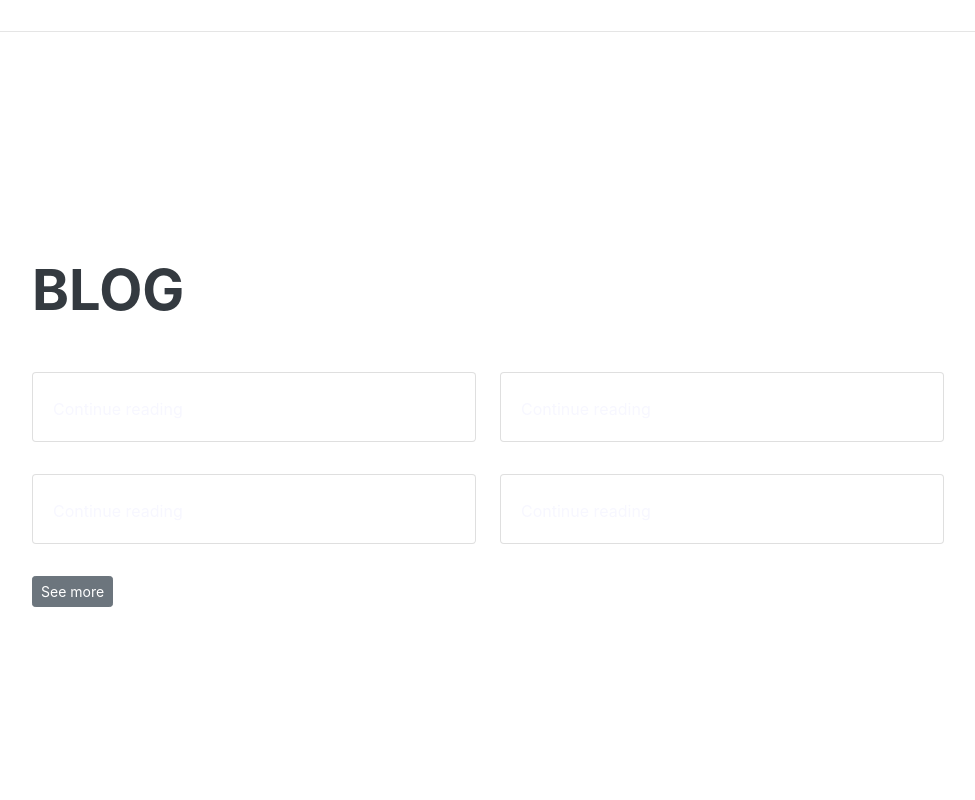
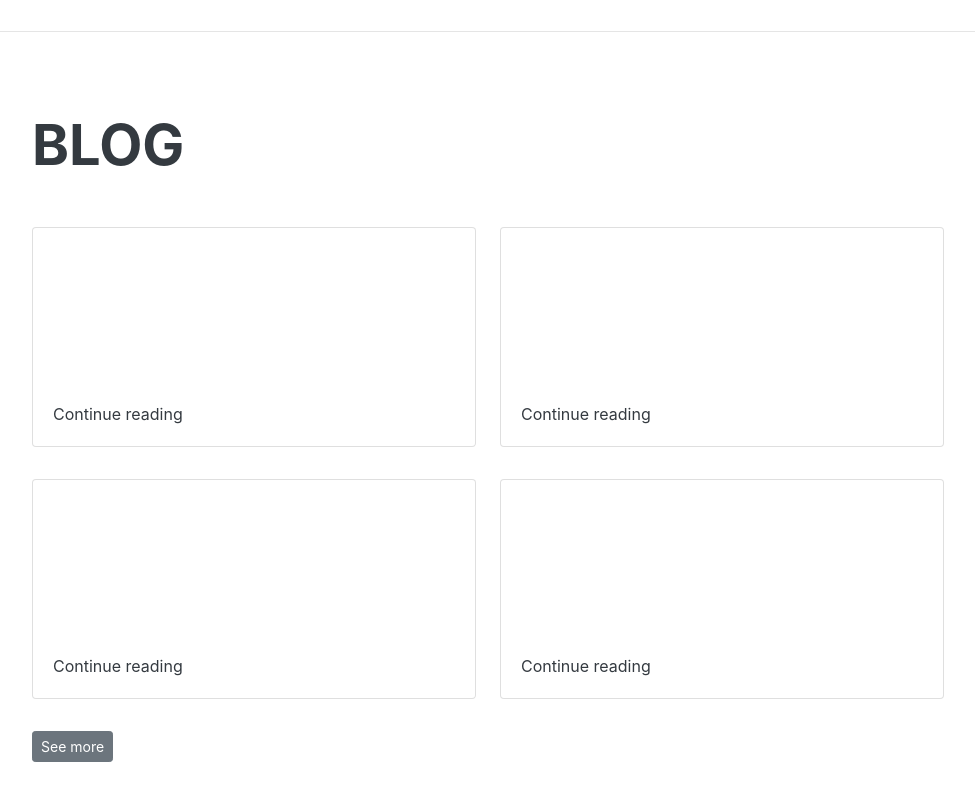
Before and after one commit to jfox14/jfox14.github.io, a plain HTML site: page index.html in a window 1280 px wide. Shown: the part 3361-4161 px from the top of the page, without its empty margins (288-1263 px from the left). Drawn offline with nearby package versions, Linux system fonts and the light colour scheme; no server answers; a web font is replaced by a local one.

Commit message:
Fix blog load issues and update blog preview stylings

```diff
--- a/index.html
+++ b/index.html
@@ -279,27 +279,27 @@
                     <div class="row mb-2">
                       <div class="col-md-6">
                         <div class="card flex-md-row mb-4 box-shadow h-md-250">
-                          <div class="card-body d-flex flex-column align-items-start">
+                          <div class="card-body flex-column align-items-start">
                             <!-- <strong class="d-inline-block mb-2 text-primary">World</strong> -->
                             <h3 class="mb-0">
                               <a class="text-dark" href="#" id="post-0-title"></a>
                             </h3>
                             <div class="mb-1 text-muted" id="post-0-date"></div>
-                            <p class="card-text mb-auto" id="post-0-preview"></p>
-                            <a href="#" id="post-0-link">Continue reading</a>
+                            <div class="card-text mb-auto" id="post-0-preview" style="height:150px; overflow:hidden;"></div>
+                            <a href="#" class="text-dark"id="post-0-link">Continue reading</a>
                           </div>
                         </div>
                       </div>
                       <div class="col-md-6">
                         <div class="card flex-md-row mb-4 box-shadow h-md-250">
-                          <div class="card-body d-flex flex-column align-items-start">
+                          <div class="card-body flex-column align-items-start">
                             <!-- <strong class="d-inline-block mb-2 text-primary">World</strong> -->
                             <h3 class="mb-0">
                               <a class="text-dark" href="#" id="post-1-title"></a>
                             </h3>
                             <div class="mb-1 text-muted" id="post-1-date"></div>
-                            <p class="card-text mb-auto" id="post-1-preview"></p>
-                            <a href="#" id="post-1-link">Continue reading</a>
+                            <div class="card-text mb-auto" id="post-1-preview" style="height:150px; overflow:hidden;"></div>
+                            <a href="#" class="text-dark" id="post-1-link">Continue reading</a>
                           </div>
                         </div>
                       </div>
@@ -307,27 +307,27 @@
                     <div class="row mb-2">
                       <div class="col-md-6">
                         <div class="card flex-md-row mb-4 box-shadow h-md-250">
-                          <div class="card-body d-flex flex-column align-items-start">
+                          <div class="card-body flex-column align-items-start">
                             <!-- <strong class="d-inline-block mb-2 text-primary">World</strong> -->
                             <h3 class="mb-0">
                               <a class="text-dark" href="#" id="post-2-title"></a>
                             </h3>
                             <div class="mb-1 text-muted" id="post-2-date"></div>
-                            <p class="card-text mb-auto" id="post-2-preview"></p>
-                            <a href="#" id="post-2-link">Continue reading</a>
+                            <div class="card-text mb-auto" id="post-2-preview" style="height:150px; overflow:hidden;"></div>
+                            <a href="#" class="text-dark" id="post-2-link">Continue reading</a>
                           </div>
                         </div>
                       </div>
                       <div class="col-md-6">
                         <div class="card flex-md-row mb-4 box-shadow h-md-250">
-                          <div class="card-body d-flex flex-column align-items-start">
+                          <div class="card-body flex-column align-items-start">
                             <!-- <strong class="d-inline-block mb-2 text-primary">World</strong> -->
                             <h3 class="mb-0">
                               <a class="text-dark" href="#" id="post-3-title"></a>
                             </h3>
                             <div class="mb-1 text-muted" id="post-3-date"></div>
-                            <p class="card-text mb-auto" id="post-3-preview"></p>
-                            <a href="#" id="post-3-link">Continue reading</a>
+                            <div class="card-text mb-auto" id="post-3-preview" style="height:150px; overflow:hidden;"></div>
+                            <a href="#" class="text-dark" id="post-3-link">Continue reading</a>
                           </div>
                         </div>
                       </div>
@@ -346,30 +346,5 @@
         <script src="https://cdnjs.cloudflare.com/ajax/libs/jquery-easing/1.4.1/jquery.easing.min.js"></script>
         <!-- Core theme JS-->
         <script src="js/scripts.js"></script>
-        <script>
-          function handleResponse(response) {
-            console.log(response)
-            let latestPosts = response.items.slice(0, 4);
-            latestPosts.forEach(function(post, index) {
-              console.log("post-"+index+"-title");
-              document.getElementById("post-"+index+"-title").innerHTML = response.items[index].title
-              document.getElementById("post-"+index+"-date").innerHTML = response.items[index].updated
-              document.getElementById("post-"+index+"-preview").innerHTML = response.items[index].content
-              document.getElementById("post-"+index+"-link").setAttribute("href", response.items[index].url)
-            });
-
-
-            // console.log(response.items[0])
-            // document.getElementById("content").innerHTML += "<h3 class='mb-0'>" + response.items[0].title + "</h3>" + response.items[0].content;
-            // document.getElementById("content").innerHTML += "<h3 class='mb-0'>" + response.items[0].title + "</h3>" + response.items[0].content;
-            // document.getElementById("content").innerHTML += "<h3 class='mb-0'>" + response.items[0].title + "</h3>" + response.items[0].content;
-            // document.getElementById("content").innerHTML += "<h3 class='mb-0'>" + response.items[0].title + "</h3>" + response.items[0].content;
-
-
-          }
-        </script>
-        <script
-          src="https://www.googleapis.com/blogger/v3/blogs/2589956027087537220/posts?callback=handleResponse&key=AIzaSyBsTuPBYxJU19Ur5423XRudeVJOr56A9Wo">
-        </script>
     </body>
 </html>
--- a/js/scripts.js
+++ b/js/scripts.js
@@ -5,6 +5,21 @@
     */
     (function ($) {
     "use strict"; // Start of use strict
+
+    $.ajax({
+      url: "https://www.googleapis.com/blogger/v3/blogs/2589956027087537220/posts?key=AIzaSyBsTuPBYxJU19Ur5423XRudeVJOr56A9Wo",
+      context: document.body
+    }).done(function(response) {
+        let latestPosts = response.items.slice(0, 4);
+        console.log(latestPosts)
+        latestPosts.forEach(function(post, index) {
+          console.log("post-"+index+"-title");
+          document.getElementById("post-"+index+"-title").innerHTML = response.items[index].title
+          document.getElementById("post-"+index+"-date").innerHTML = response.items[index].updated
+          document.getElementById("post-"+index+"-preview").innerHTML = response.items[index].content
+          document.getElementById("post-"+index+"-link").setAttribute("href", response.items[index].url)
+        })
+    });
 
     // Smooth scrolling using jQuery easing
     $('a.js-scroll-trigger[href*="#"]:not([href="#"])').click(function () {
```
